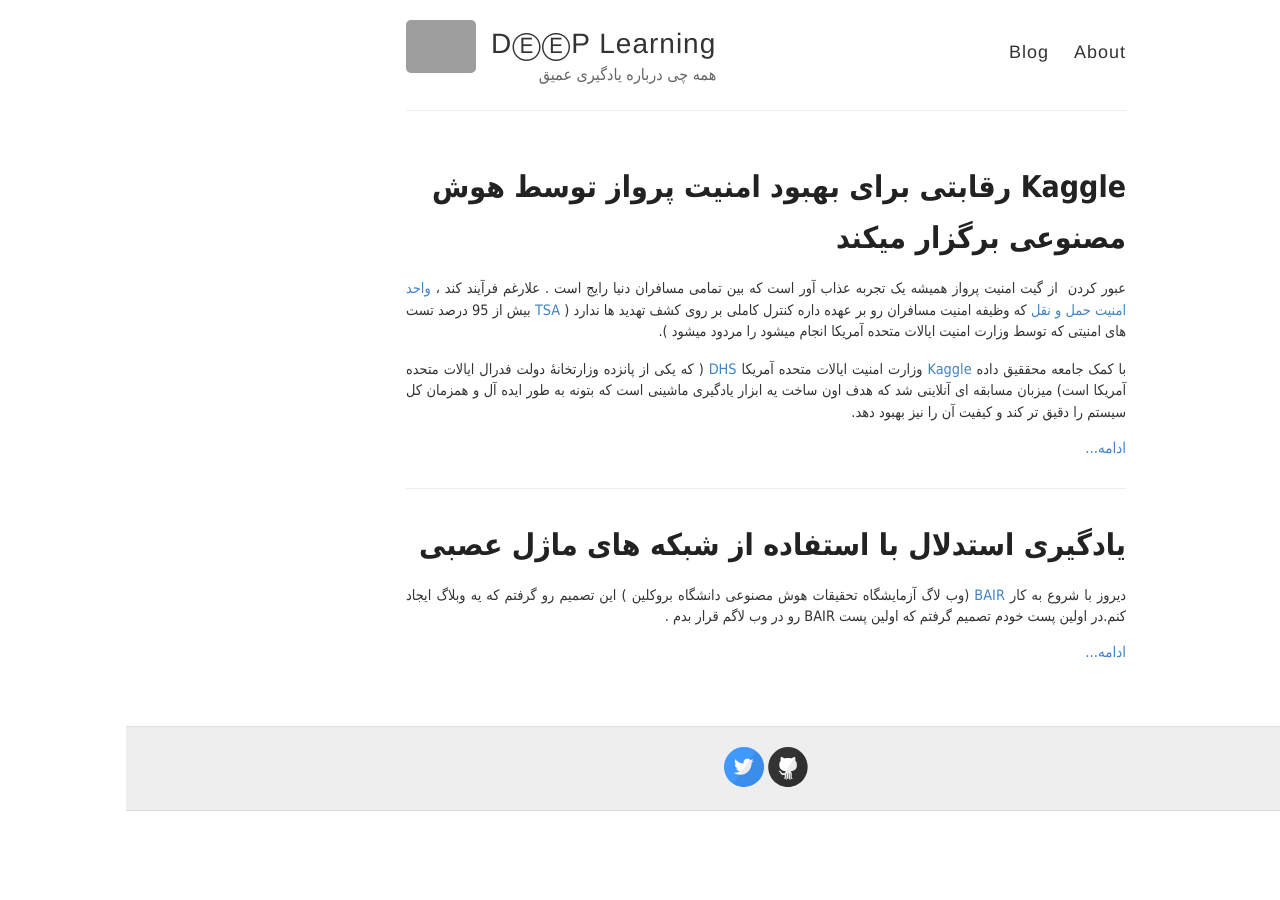
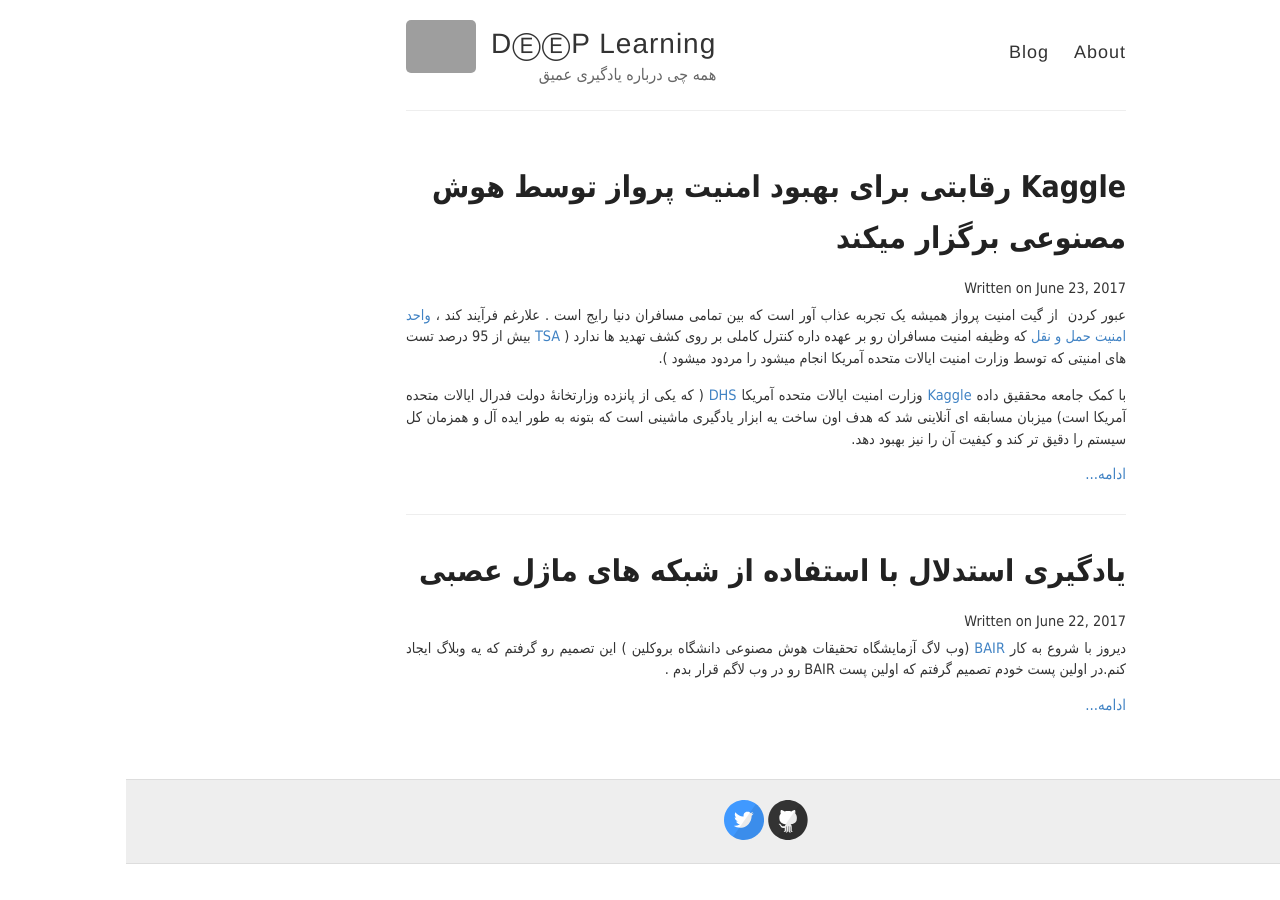
Before and after one commit to AlisterTA/alisterta.github.io, a Jekyll site: the page built from index.html, in a window 1280 px wide. Built offline with Jekyll 4.4.1, drawn with Linux system fonts in a browser that asks for light colours; grey boxes are pictures that could not be loaded.

Commit message:
Update index.html

```diff
--- a/index.html
+++ b/index.html
@@ -9,6 +9,7 @@
       <h1><a href="{{ site.baseurl }}{{ post.url }}">{{ post.title }}</a></h1>
 
       <div class="entry">
+         <p class="post-meta" style="margin-bottom:5px">Written on {{ post.date | date: "%B %-d, %Y" }}</p>
         {{ post.excerpt }}
       </div>
 
```
